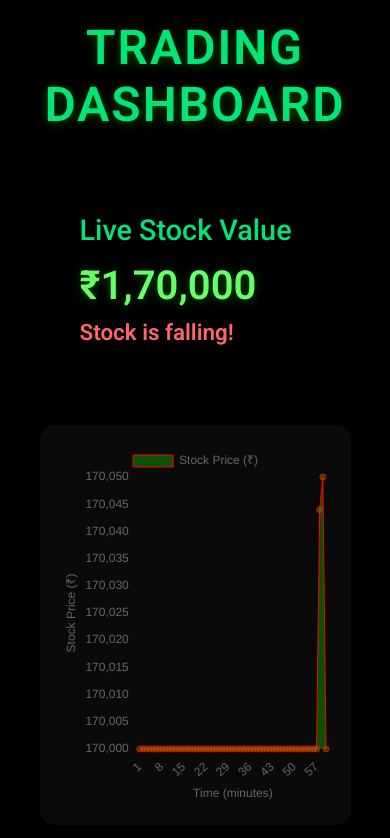
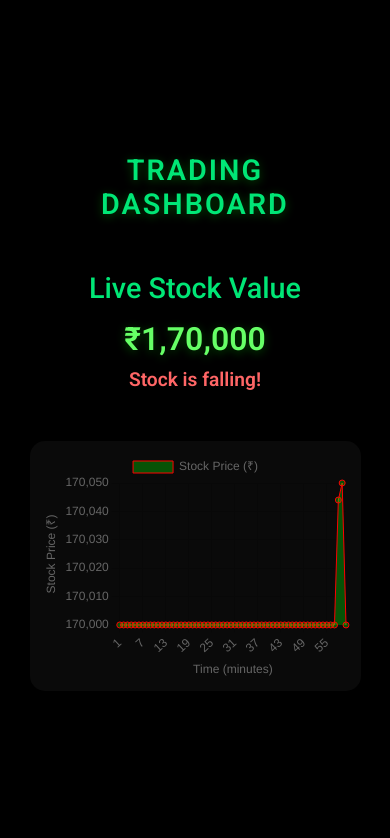
Before and after one commit to trade573/tradeomo, a plain HTML site: page index.html in a window 390 px wide. Drawn offline with nearby package versions, Linux system fonts and the light colour scheme.

Commit message:
Update styles.css

```diff
--- a/styles.css
+++ b/styles.css
@@ -8,7 +8,7 @@
 
 /* Body and Container */
 body {
-    background-color: #000000; /* Set background to black */
+    background-color: #000000;
     color: #fff;
     font-size: 16px;
     height: 100vh;
@@ -63,6 +63,7 @@ h1 {
     justify-content: space-between;
     align-items: center;
     transition: all 0.3s ease;
+    flex-wrap: wrap;
 }
 
 .live-amount-container:hover {
@@ -89,42 +90,6 @@ h2 {
     color: #ffcc00;
     font-weight: 600;
     margin-left: 10px;
-}
-
-/* Cards Section */
-.card-container {
-    display: flex;
-    justify-content: space-between;
-    margin-top: 40px;
-    flex-wrap: wrap;
-}
-
-.card {
-    background-color: #2a2a2a;
-    color: white;
-    border-radius: 15px;
-    box-shadow: 0 4px 15px rgba(0, 0, 0, 0.3);
-    width: 30%;
-    margin-bottom: 20px;
-    padding: 20px;
-    text-align: center;
-    transition: all 0.3s ease;
-    cursor: pointer;
-}
-
-.card:hover {
-    background-color: #333;
-    transform: translateY(-5px);
-    box-shadow: 0 8px 30px rgba(0, 0, 0, 0.5);
-}
-
-.card h3 {
-    font-size: 1.5rem;
-    margin-bottom: 10px;
-}
-
-.card p {
-    font-size: 1.2rem;
 }
 
 /* Stock Graph Section */
@@ -154,15 +119,46 @@ h2 {
 }
 
 /* Media Queries for Responsiveness */
+@media screen and (max-width: 1024px) {
+    .container {
+        padding: 30px;
+    }
+
+    h1 {
+        font-size: 2.5rem;
+    }
+
+    .live-amount-container {
+        padding: 20px;
+    }
+
+    .amount {
+        font-size: 3rem;
+    }
+
+    .status {
+        font-size: 1.4rem;
+    }
+
+    .graph-section {
+        height: 350px;
+    }
+}
+
 @media screen and (max-width: 768px) {
     .container {
         padding: 20px;
         width: 90%;
     }
 
+    h1 {
+        font-size: 2rem;
+    }
+
     .live-amount-container {
         flex-direction: column;
         align-items: flex-start;
+        padding: 15px;
     }
 
     .amount {
@@ -175,7 +171,38 @@ h2 {
         margin-top: 10px;
     }
 
-    .card {
-        width: 100%;
+    .graph-section {
+        height: 300px;
+        padding: 10px;
     }
 }
+
+@media screen and (max-width: 480px) {
+    .container {
+        padding: 10px;
+    }
+
+    h1 {
+        font-size: 1.8rem;
+    }
+
+    .live-amount-container {
+        flex-direction: column;
+        align-items: center;
+        padding: 10px;
+    }
+
+    .amount {
+        font-size: 2rem;
+    }
+
+    .status {
+        font-size: 1.2rem;
+        margin-left: 0;
+        margin-top: 10px;
+    }
+
+    .graph-section {
+        height: 250px;
+    }
+}
```
